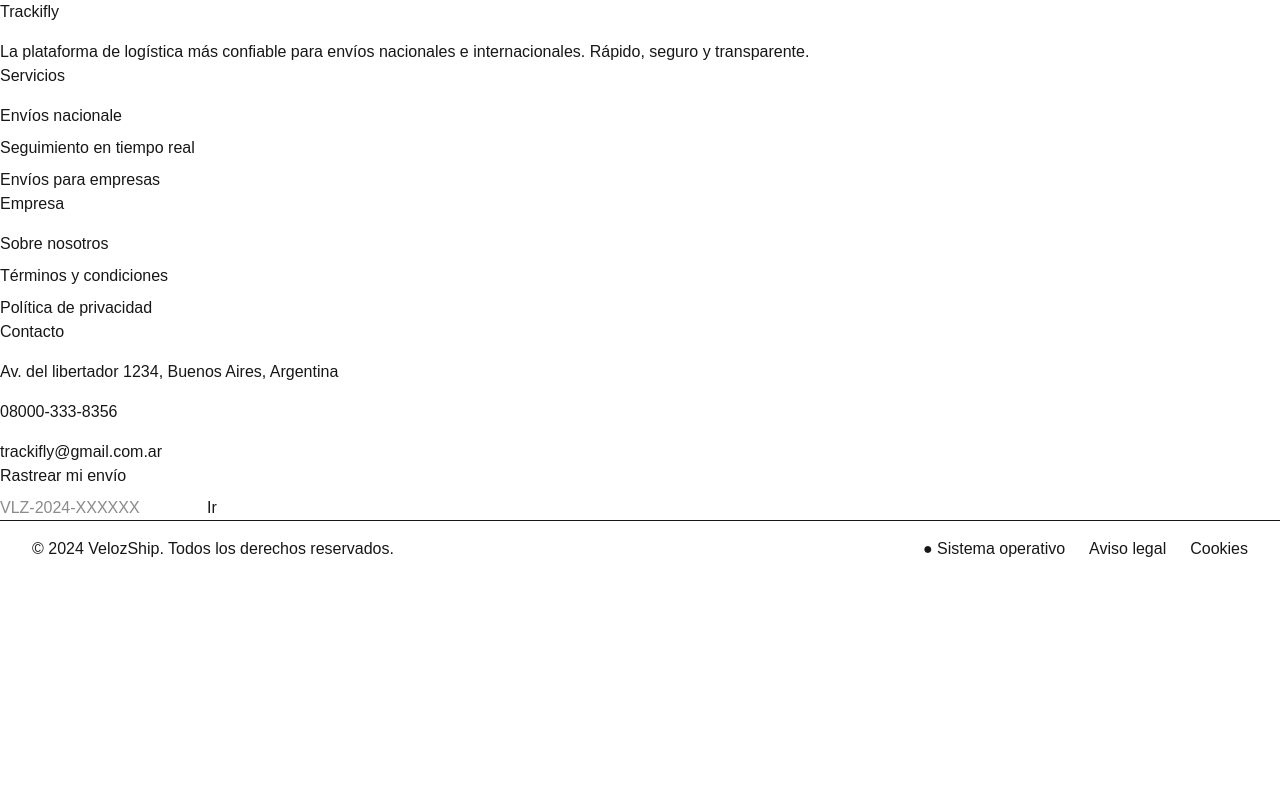
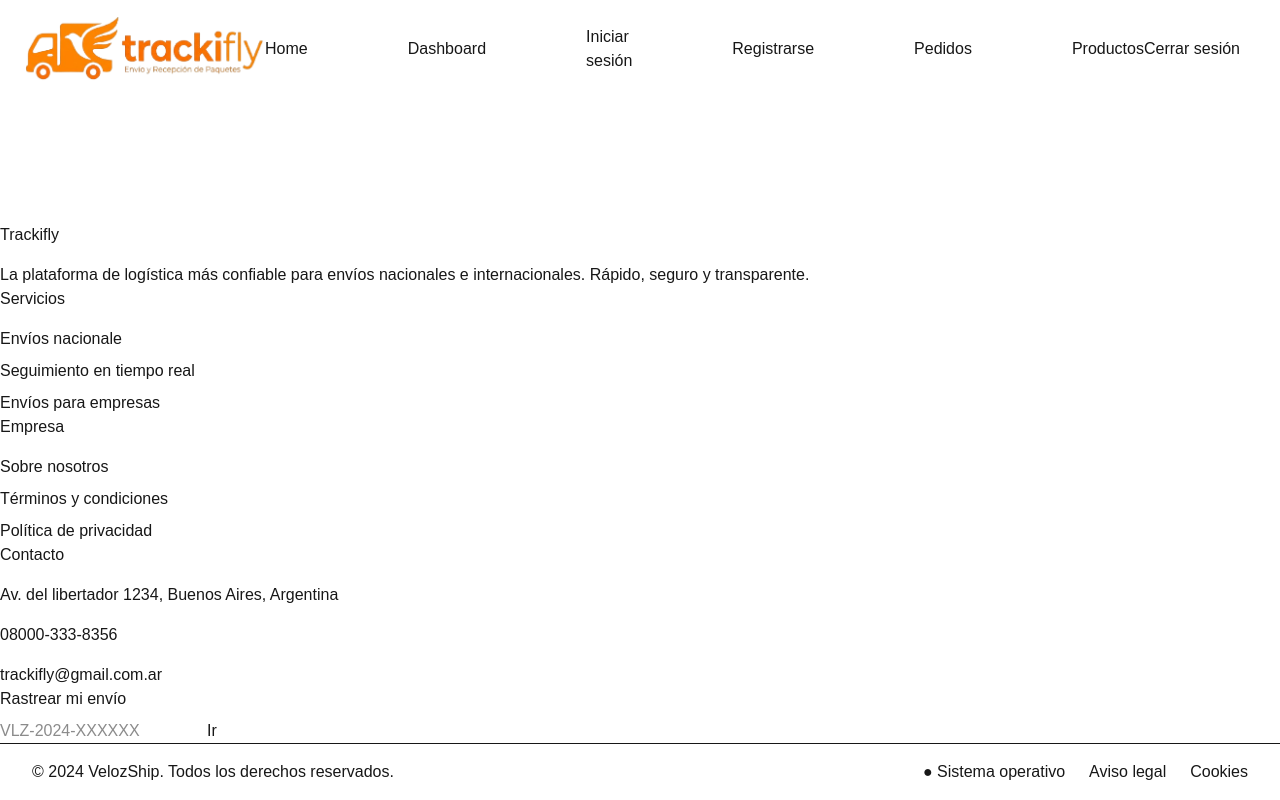
Before and after one commit to trackifly-app/Front-TrackiFly, a Next.js app in the folder front/: page / in a window 1280 px wide. Built offline with nearby package versions, Linux system fonts and the light colour scheme.

Commit message:
Se a agregado un navbar casi sin estilos

```diff
--- a/front/src/app/layout.tsx
+++ b/front/src/app/layout.tsx
@@ -2,6 +2,7 @@
 import { Geist, Geist_Mono } from "next/font/google";
 import "./globals.css";
 import Footer from "@/components/Footer";
+import Navbar from "@/components/Navbar";
 
 const geistSans = Geist({
   variable: "--font-geist-sans",
@@ -28,7 +29,12 @@
       lang="en"
       className={`${geistSans.variable} ${geistMono.variable} h-full antialiased`}
     >
-      <body className="min-h-full flex flex-col">{children}
+
+      <body className="min-h-screen flex flex-col">
+        <Navbar/>
+        <main className="flex-1">
+            {children}
+        </main>
         <Footer />
       </body>
     </html>
--- /dev/null
+++ b/front/src/components/Navbar.tsx
@@ -0,0 +1,35 @@
+import Link from "next/link";
+import Image from "next/image";
+
+const Navbar = () => {
+  return (
+
+    <nav className="w-full grid grid-cols-[auto_1fr_auto] items-center px-6 py-4">
+      {/* LOGO */}
+      <div className="flex items-center">
+        <Link href="/"><Image src="/logo-trackifly.png"
+            alt="Logo"
+            width={300}
+            height={80}
+        /></Link>
+      </div>
+
+      {/* ZONA CENTRAL */}
+      <div className="flex items-center justify-center gap-25">
+        <Link href="/">Home</Link>
+        <Link href="/dashboard">Dashboard</Link>
+        <Link href="/login">Iniciar sesión</Link>
+        <Link href="/register">Registrarse</Link>
+        <Link href="/orders">Pedidos</Link>
+        <Link href="/products">Productos</Link>
+      </div>
+
+      {/* BOTON STATUS CERRAR SESION */}
+      <div className="flex items-center justify-end mr-4">
+        <button>Cerrar sesión</button>
+      </div>
+    </nav>
+  );
+};
+
+export default Navbar;
```
Also changed, not shown: front/public/logo-trackifly.png (added), 1 other file (tests, documents, lock files or other folders).
